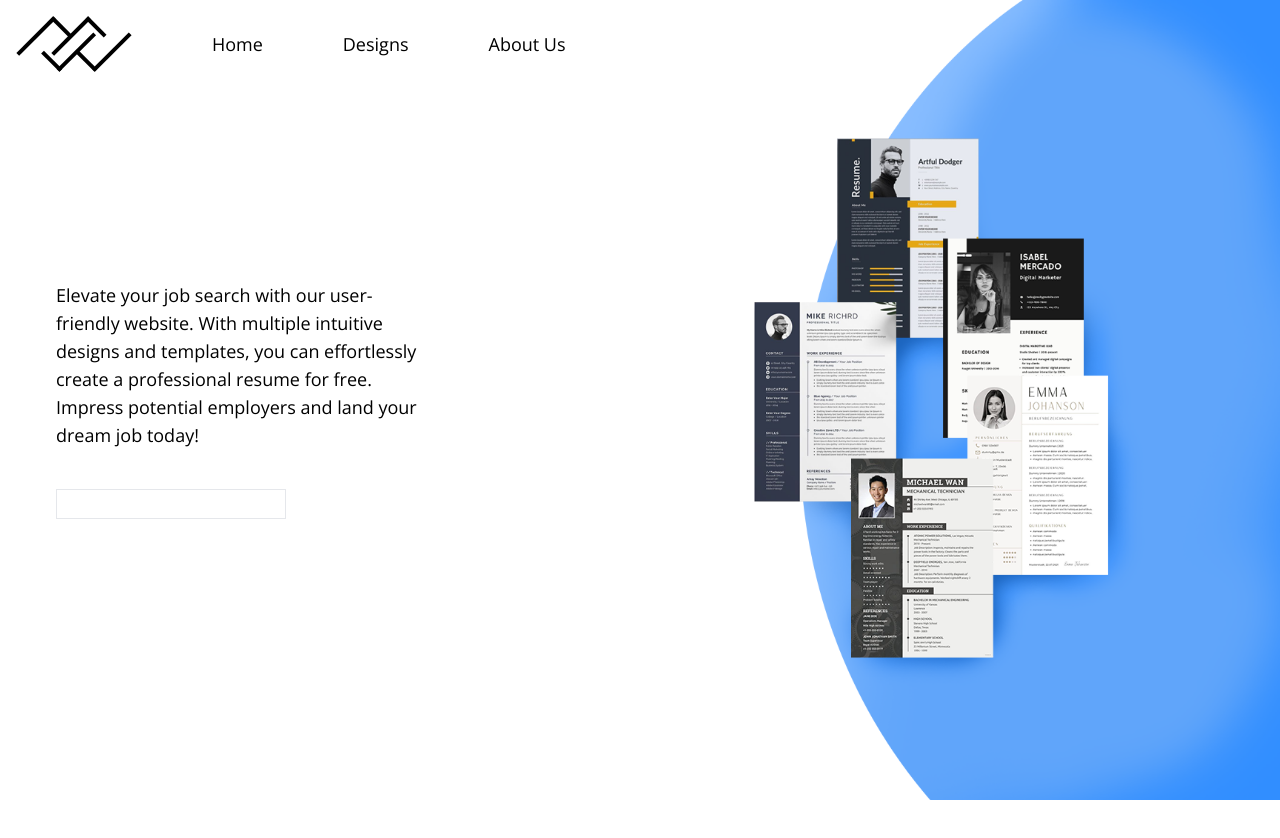
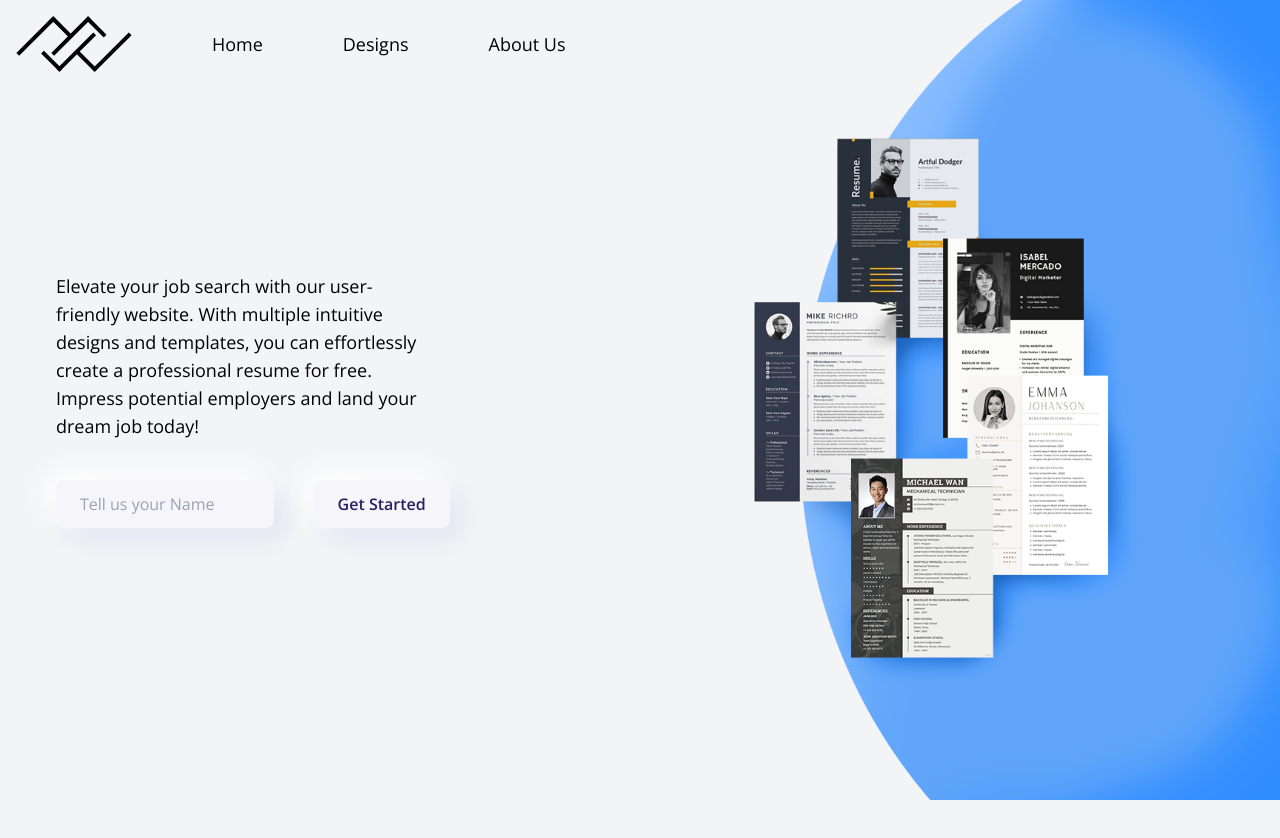
Before and after one commit to PrakashMandal-IV/Build_My_Resume, a React (Create React App) app: page /home in a window 1280 px wide. Shown: the top 838 px of the page. Built offline with nearby package versions, Linux system fonts and the light colour scheme.

Commit message:
Add : input box

```diff
--- a/public/index.html
+++ b/public/index.html
@@ -26,7 +26,7 @@
     -->
     <title>React App</title>
   </head>
-  <body>
+  <body class="bg-gray-100">
     <noscript>You need to enable JavaScript to run this app.</noscript>
     <div id="root"></div>
     <!--
--- a/src/Pages/Home.jsx
+++ b/src/Pages/Home.jsx
@@ -1,5 +1,5 @@
 import Resume_1 from "../component/Resumes/Resume_1"
-import { PrimaryButton } from "../component/Button";
+import { InputBox, PrimaryButton } from "../component/Button";
 import ReactToPrint from "react-to-print";
 import { createRef, useRef } from "react";
 import homepageBg from '../Assets/HomepageBG.png';
@@ -27,9 +27,14 @@ const Home = () => {
     </div> */}
     <div className="flex  bg-no-repeat bg-right bg-contain bg-transparent h-1/2  md:bg-cover  md:h-[100vh] md:max-h-[1920px] p-4" style={{ backgroundImage: `url(${homepageBg})` }}>
       <div className="my-auto w-1/2 text-lg px-10 flex flex-col gap-10">
-         <p className="w-2/3">Elevate your job search with our user-friendly website. With multiple intuitive designs and templates, you can effortlessly create a professional resume for free. Impress potential employers and land your dream job today!</p>
-        <div className="flex">
-        <input type="text" className="border w"  />
+        <p className="w-2/3">Elevate your job search with our user-friendly website. With multiple intuitive designs and templates, you can effortlessly create a professional resume for free. Impress potential employers and land your dream job today!</p>
+        <div className="flex gap-10">
+          <div className="w-2/5">
+
+           <InputBox className="h-10 w-full " placeholder="Tell us your Name" />
+
+          </div>
+          <PrimaryButton Name="Get Started" className="h-10 mt-auto font-semibold   "/>
         </div>
       </div>
     </div>
@@ -41,8 +46,8 @@ const Home = () => {
 export default Home
 
 
-const HeroSection=()=>{
+const HeroSection = () => {
   return (<>
-  <div className="">Home</div>
+    <div className="">Home</div>
   </>)
 }
--- a/src/component/Button.jsx
+++ b/src/component/Button.jsx
@@ -11,7 +11,6 @@ const PrimaryButtonStyle = styled.button`
   color: #2a1f62;
   cursor: pointer;
   display: flex;
-  font-family: "Cascadia Code", Consolas, Monaco, "Andale Mono", "Ubuntu Mono", monospace;
   font-size: 1rem;
   justify-content: center;
   line-height: 1.5rem;
@@ -39,8 +38,50 @@ const PrimaryButtonStyle = styled.button`
 
     return (
         <>
-        <PrimaryButtonStyle onClick={()=>props.onClick()}> {props.Name}</PrimaryButtonStyle>
+        <PrimaryButtonStyle className={props.className} onClick={()=>props.onClick()}> {props.Name}</PrimaryButtonStyle>
 
         </>
     )
 }
+
+
+export const InputBox = (props) => {
+  const InputBoxStyle = styled.input`
+  align-items: center;
+  background: #f5f5fa;
+  border: 0;
+  border-radius: 8px;
+  box-shadow: -10px -10px 30px 0 #fff, 10px 10px 30px 0 #1d0dca17;
+  box-sizing: border-box;
+  color: #2a1f62;
+  display: flex;
+  font-size: 1rem;
+  justify-content: center;
+  padding: 15px;
+  position: relative;
+  text-align: left;
+  transition: .2s;
+  user-select: none;
+  -webkit-user-select: none;
+  touch-action: manipulation;
+  white-space: pre;
+  outline: none;
+  word-break: normal;
+  word-spacing: normal;
+  &:hover {
+    background: #f8f8ff;
+    box-shadow: -15px -15px 30px 0 #fff, 15px 15px 30px 0 #1d0dca17;
+  }
+
+  @media (min-width: 768px) {
+    padding: 24px;
+  }
+
+  `
+
+  return (
+  <>
+  <InputBoxStyle {...props} />
+  </>
+  )
+  }
```
